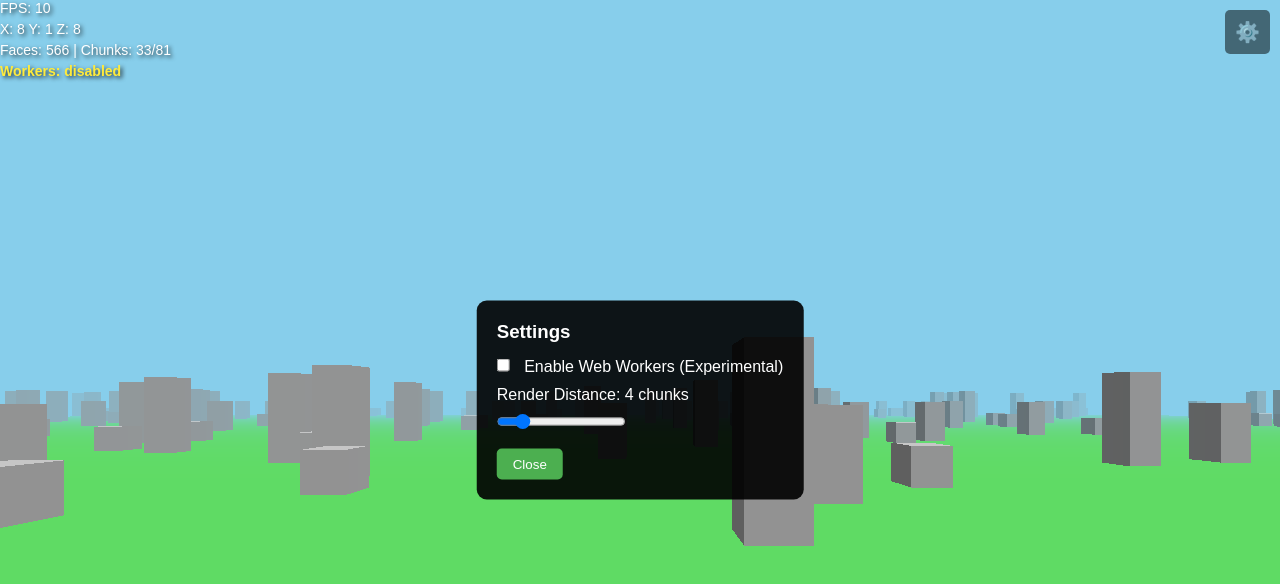
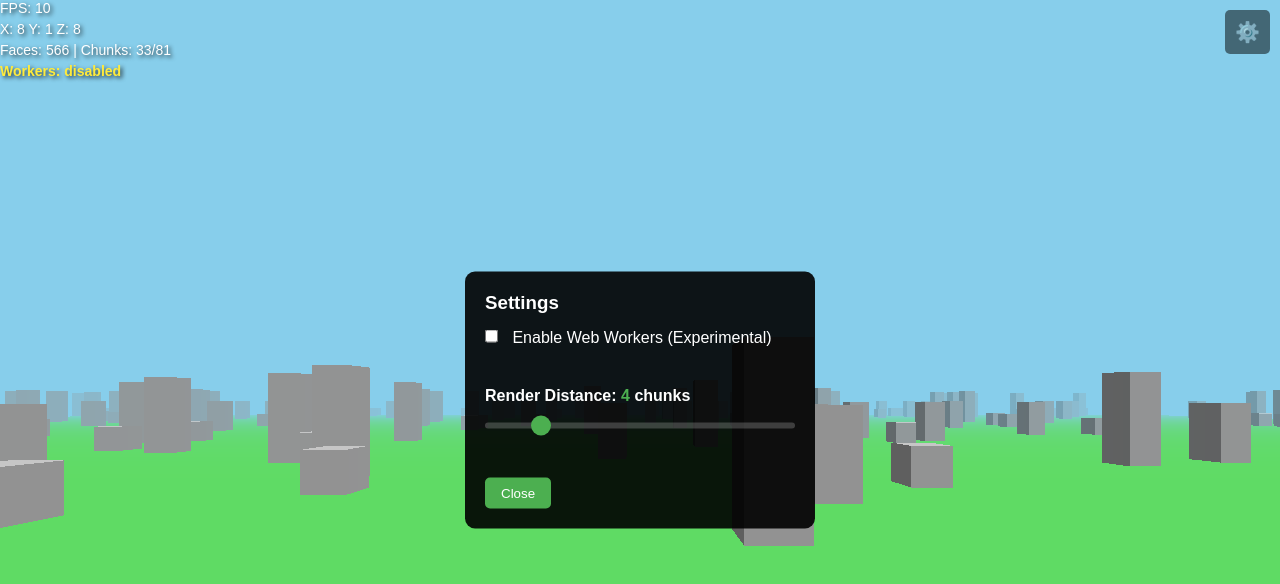
Before and after one commit to DrakeOne/minecraft-ai-voxel, a plain HTML site: page index.html in a window 1280 px wide. Both pictures are taken after a click on the button "⚙️". Drawn offline with nearby package versions, Linux system fonts and the light colour scheme; animation ran at ten frames a second.

Commit message:
Add styles for render distance slider

```diff
--- a/css/styles.css
+++ b/css/styles.css
@@ -208,7 +208,8 @@ body {
     padding: 20px;
     border-radius: 10px;
     z-index: 1001;
-    min-width: 300px;
+    min-width: 350px;
+    max-width: 400px;
 }
 
 #settingsPanel h3 {
@@ -251,6 +252,77 @@ body {
 
 #settingsBtn:hover {
     background: rgba(0, 0, 0, 0.7);
+}
+
+/* Settings panel improvements */
+.setting-item {
+    margin: 20px 0;
+    padding: 10px 0;
+    border-bottom: 1px solid rgba(255, 255, 255, 0.1);
+}
+
+.setting-item:last-of-type {
+    border-bottom: none;
+}
+
+.setting-item label {
+    display: block;
+    margin-bottom: 10px;
+    font-weight: bold;
+}
+
+/* Range slider styling */
+input[type="range"] {
+    width: 100%;
+    height: 6px;
+    background: rgba(255, 255, 255, 0.2);
+    border-radius: 3px;
+    outline: none;
+    -webkit-appearance: none;
+    appearance: none;
+    cursor: pointer;
+}
+
+input[type="range"]::-webkit-slider-thumb {
+    -webkit-appearance: none;
+    appearance: none;
+    width: 20px;
+    height: 20px;
+    background: #4CAF50;
+    border-radius: 50%;
+    cursor: pointer;
+    transition: background 0.3s;
+}
+
+input[type="range"]::-webkit-slider-thumb:hover {
+    background: #45a049;
+}
+
+input[type="range"]::-moz-range-thumb {
+    width: 20px;
+    height: 20px;
+    background: #4CAF50;
+    border-radius: 50%;
+    cursor: pointer;
+    border: none;
+    transition: background 0.3s;
+}
+
+input[type="range"]::-moz-range-thumb:hover {
+    background: #45a049;
+}
+
+/* Value display */
+#renderDistanceValue {
+    color: #4CAF50;
+    font-weight: bold;
+}
+
+/* Warning message */
+#renderDistanceWarning {
+    display: block;
+    margin-top: 5px;
+    font-size: 12px;
 }
 
 /* Worker status */
```
